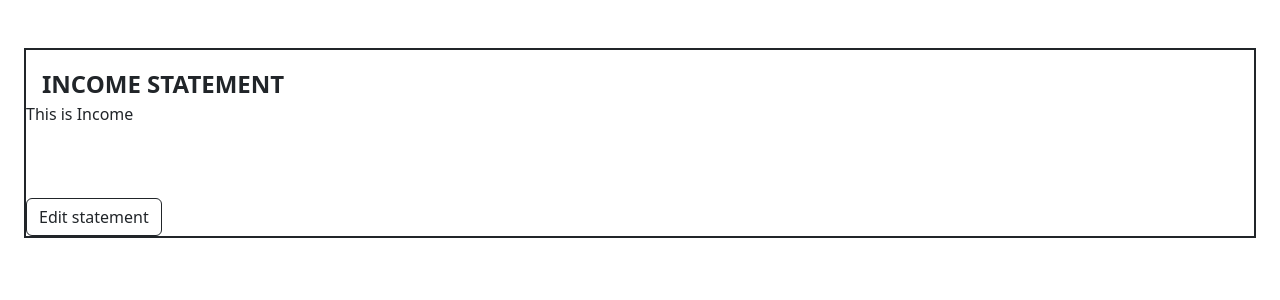
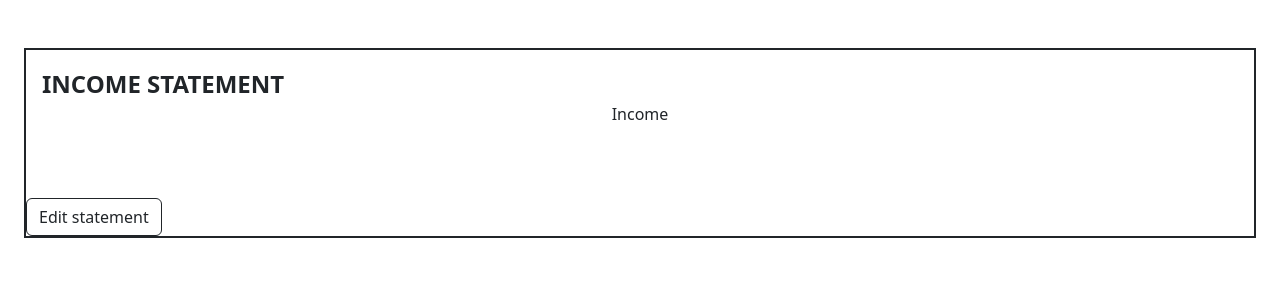
Before and after one commit to crypt096/richdad-financial-statement, a Vue app in the folder frontend/: page / in a window 1280 px wide. Shown: the top 300 px of the page. Built offline with nearby package versions, Linux system fonts and the light colour scheme.

Commit message:
Update Income.vue

```diff
--- a/frontend/src/components/income-statement/Income.vue
+++ b/frontend/src/components/income-statement/Income.vue
@@ -1,5 +1,9 @@
 <template>
-  <div>
-    This is Income
+  <div class="container text-center">
+    <div class="row">
+      <div class="col">
+        Income
+      </div>
+    </div>
   </div>
 </template>
```
